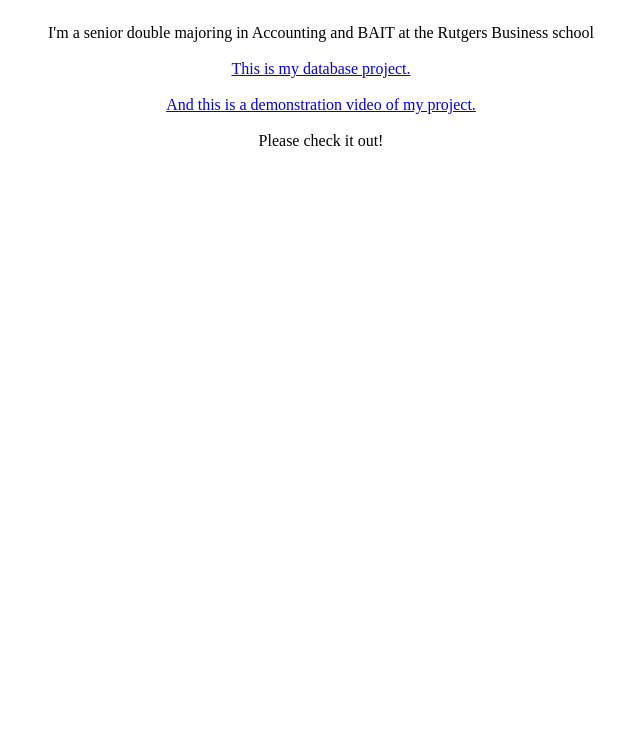
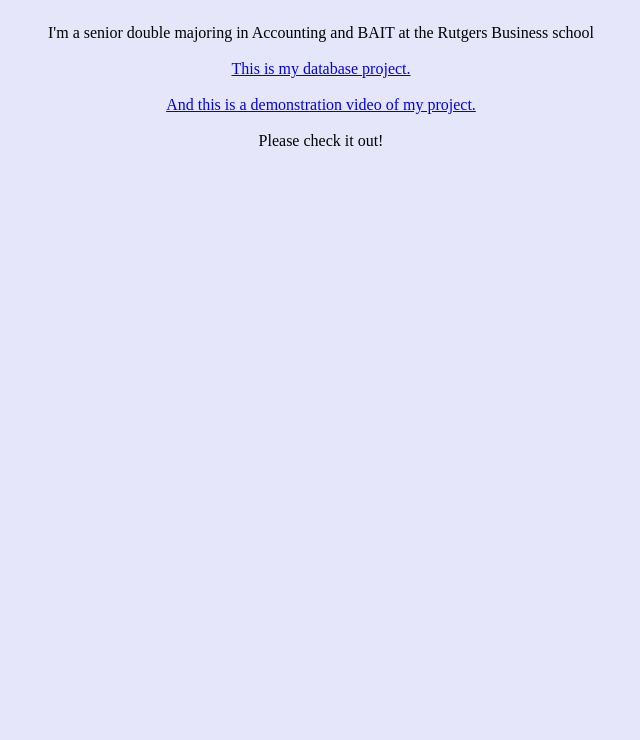
Before and after one commit to peichensu/peichensu.github.io, a plain HTML site: page index.html in a window 1280 px wide. Shown: the part 60-800 px from the top of the page, without its empty margins (319-959 px from the left). Drawn offline with Linux system fonts and the light colour scheme.

Commit message:
Update index.html

```diff
--- a/index.html
+++ b/index.html
@@ -1,3 +1,4 @@
+<body style="background-color:lavender;">
 <center><h1>Hello! This is peichen(peggy)'s webpage.</h1></center>
 <br>
 <center>I'm a senior double majoring in Accounting and BAIT at the Rutgers Business school</center>
```
